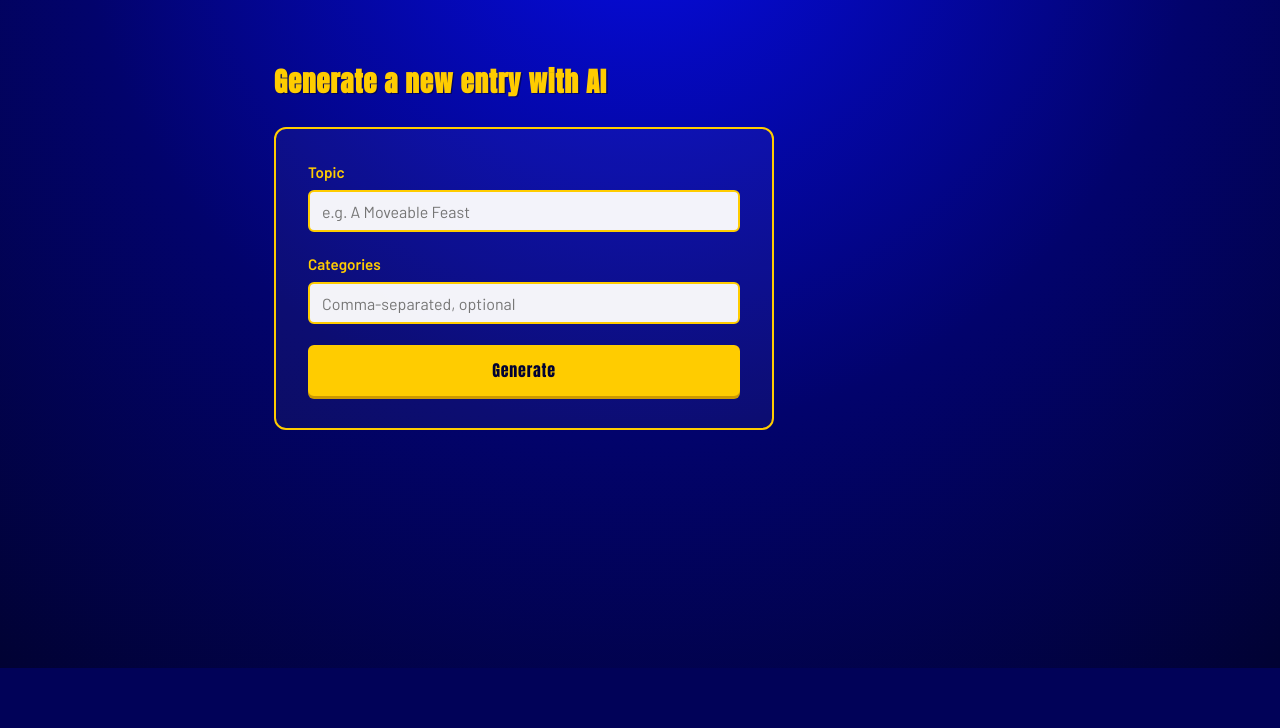
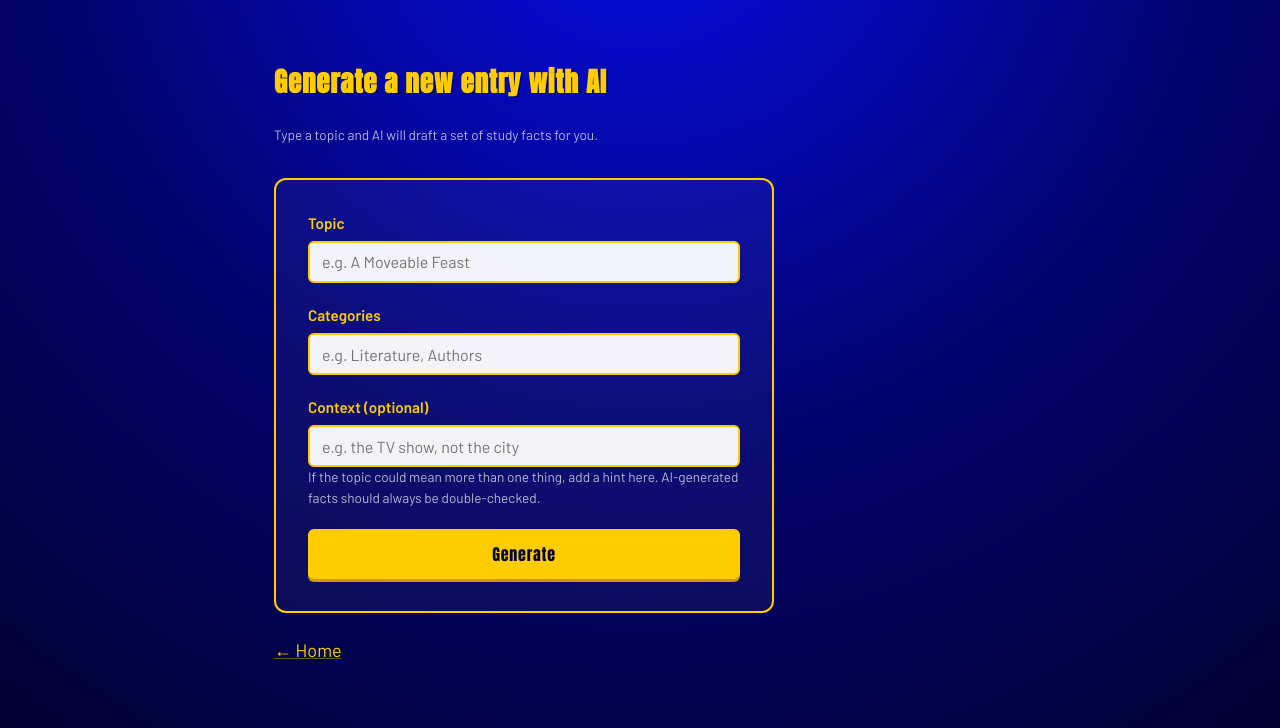
Before and after one commit to paulcap510/django-jeopardy-study, a Django app: page /generate/ in a window 1280 px wide. Shown: the part 132-860 px from the top of the page. Before the commit the page ends 800 px from the top, so only its background shows below. Run offline with Django 5.2, Linux system fonts and the light colour scheme.

Commit message:
Updated UI and added logic to allow users to provide AI more context

```diff
--- a/trivia/models.py
+++ b/trivia/models.py
@@ -11,7 +11,7 @@ class Category(models.Model):
 
 
 class Entry(models.Model):
-    name = models.CharField(max_length=255)
+    name = models.CharField(max_length=255, unique=True)
     content = models.TextField(blank=True)
     categories = models.ManyToManyField(Category, related_name='entries', blank=True)
     created_at = models.DateTimeField(auto_now_add=True)
--- a/trivia/static/trivia/css/style.css
+++ b/trivia/static/trivia/css/style.css
@@ -318,22 +318,34 @@ form textarea {
   white-space: pre-line;
 }
 
+/* .back-link {
+  display: inline-block;
+  margin-top: 1.5rem;
+  color: var(--jeopardy-gold);
+} */
+
 .back-link {
   display: inline-block;
   margin-top: 1.5rem;
   color: var(--jeopardy-gold);
+  text-decoration: underline;
+  text-decoration-color: rgba(255, 204, 0, 0.4);
+  transition: color 0.15s ease;
+}
+
+.back-link:hover {
+  color: #ffe066;
+  text-decoration-color: #ffe066;
 }
 
 
-
-/* Generate form */
 /* Generate form */
 .generate-card {
   background: rgba(255, 255, 255, 0.04);
   border: 2px solid var(--jeopardy-gold);
   border-radius: 12px;
   padding: 2rem;
-  margin-top: 1.5rem;
+  margin-top: 2rem;
   max-width: 500px;
 }
 
--- a/trivia/templates/trivia/generate_entry.html
+++ b/trivia/templates/trivia/generate_entry.html
@@ -4,6 +4,7 @@
 
 {% block content %}
 <h2>Generate a new entry with AI</h2>
+<p class="help-text">Type a topic and AI will draft a set of study facts for you.</p>
 
 {% if error %}
   <p class="help-text" style="color: #ff6b6b;">{{ error }}</p>
@@ -20,10 +21,18 @@
 
     <div class="generate-field">
       <label for="id_categories">Categories</label>
-      <input type="text" id="id_categories" name="categories_text" placeholder="Comma-separated, optional">
+      <input type="text" id="id_categories" name="categories_text" placeholder="e.g. Literature, Authors">
+    </div>
+
+    <div class="generate-field">
+      <label for="id_context">Context (optional)</label>
+      <input type="text" id="id_context" name="context" placeholder="e.g. the TV show, not the city">
+      <p class="help-text">If the topic could mean more than one thing, add a hint here. AI-generated facts should always be double-checked.</p>
     </div>
 
     <button class="btn" type="submit">Generate</button>
   </form>
 </div>
+
+<a class="back-link" href="{% url 'home' %}">&larr; Home</a>
 {% endblock %}
--- a/trivia/templatetags/wiki_filters.py
+++ b/trivia/templatetags/wiki_filters.py
@@ -9,12 +9,14 @@ register = template.Library()
 
 
 @register.filter #registers the function specifically so it can be used inside templates, with the | syntax ({{ entry.content|render_links }})
-def render_links(content):
+def render_links(content, current_entry=None):
     safe_content = escape(content) #escape makes sure the browser does not treat the text as HTML
     entries = Entry.objects.all()
 
+     #! Looks for a pattern matching an entry in the safe_content
     for entry in entries:
-        #! Looks for a pattern matching an entry in the safe_content
+        if current_entry and entry.id == current_entry.id:
+            continue
         pattern = re.compile(r'\b' + re.escape(entry.name) + r'\b', re.IGNORECASE)         #re.escape regex pattern to ensure search matches; re.compile = compiles into usable regex
         url = reverse('entry_detail', args=[entry.id])
         link = f'<a class="wiki-link" href="{url}">{escape(entry.name)}</a>'
--- a/trivia/views.py
+++ b/trivia/views.py
@@ -82,12 +82,19 @@ def search_results(request):
     return render(request, 'trivia/search_results.html', {'entries': entries, 'query': query})
 
 
-
 def generate_entry(request):
     if request.method == 'POST':
         title = request.POST.get('title', '').strip()
+        context = request.POST.get('context', '').strip()
         categories_text = request.POST.get('categories_text', '')
         if title:
+            topic_description = f"'{title}' ({context})" if context else f"'{title}'"
+            prompt = (
+                f"Write 5-7 short factual bullet points about {topic_description} suitable for trivia study. "
+                f"If the topic could refer to more than one distinct thing, choose the single most relevant "
+                f"interpretation based on any context given, and write only about that. "
+                f"Return only the bullet points, one per line, starting each with a dash. No introduction or conclusion."
+            )
             try:
                 response = requests.post(
                     url="https://openrouter.ai/api/v1/chat/completions",
@@ -97,7 +104,7 @@ def generate_entry(request):
                     json={
                         "model": "openrouter/free",
                         "messages": [
-                            {"role": "user", "content": f"Write 5-7 short factual bullet points about '{title}' suitable for trivia study. Return only the bullet points, one per line, starting each with a dash. No introduction or conclusion."}
+                            {"role": "user", "content": prompt}
                         ]
                     },
                     timeout=30,
@@ -119,4 +126,5 @@ def generate_entry(request):
                     entry.categories.add(category)
             return redirect('entry_detail', entry_id=entry.id)
 
-    return render(request, 'trivia/generate_entry.html')
+    initial_title = request.GET.get('name', '')
+    return render(request, 'trivia/generate_entry.html', {'title': initial_title})
```
Also changed, not shown: trivia/templates/trivia/entry_detail.html (+21 -10 lines), README.md, trivia/migrations/0005_alter_entry_name.py (added).
